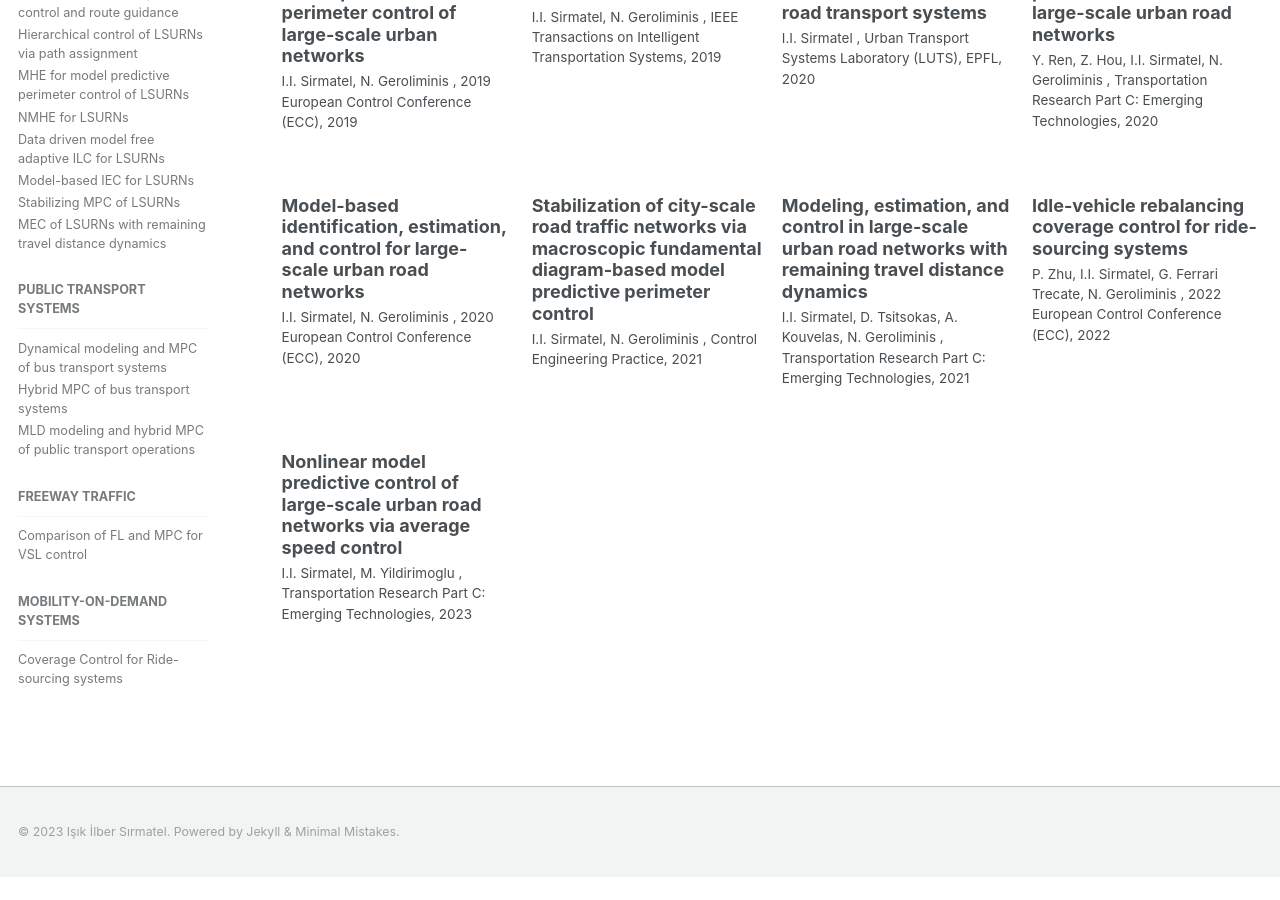
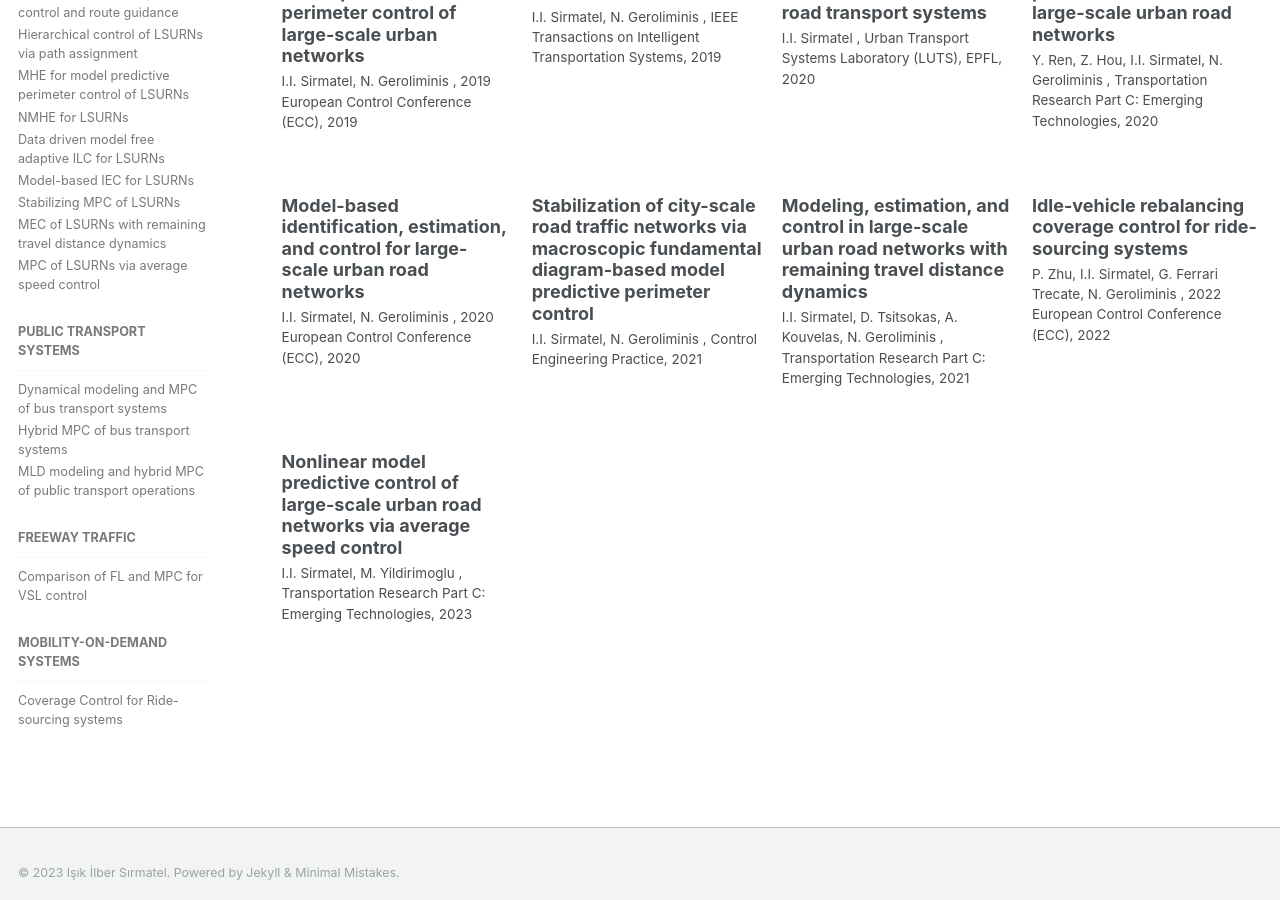
Before and after one commit to sirmatel/sirmatel.github.io, a Jekyll site: the page built from _pages/publications.md, in a window 1280 px wide and 900 px high, scrolled down 726 px. Built offline with Jekyll 4.4.1, drawn with Linux system fonts in a browser that asks for light colours; some web fonts are replaced; before the commit the page ends 1603 px from its top, so only the background shows below that.

Commit message:
Update navigation.yml

```diff
--- a/_data/navigation.yml
+++ b/_data/navigation.yml
@@ -37,6 +37,8 @@ publications:
         url: /publications/sirmatel2021
       - title: "MEC of LSURNs with remaining travel distance dynamics"
         url: /publications/sirmatel2021b
+      - title: "MPC of LSURNs via average speed control"
+        url: /publications/sirmatel2023
   - title: public transport systems
     children:
       - title: "Dynamical modeling and MPC of bus transport systems"
```
